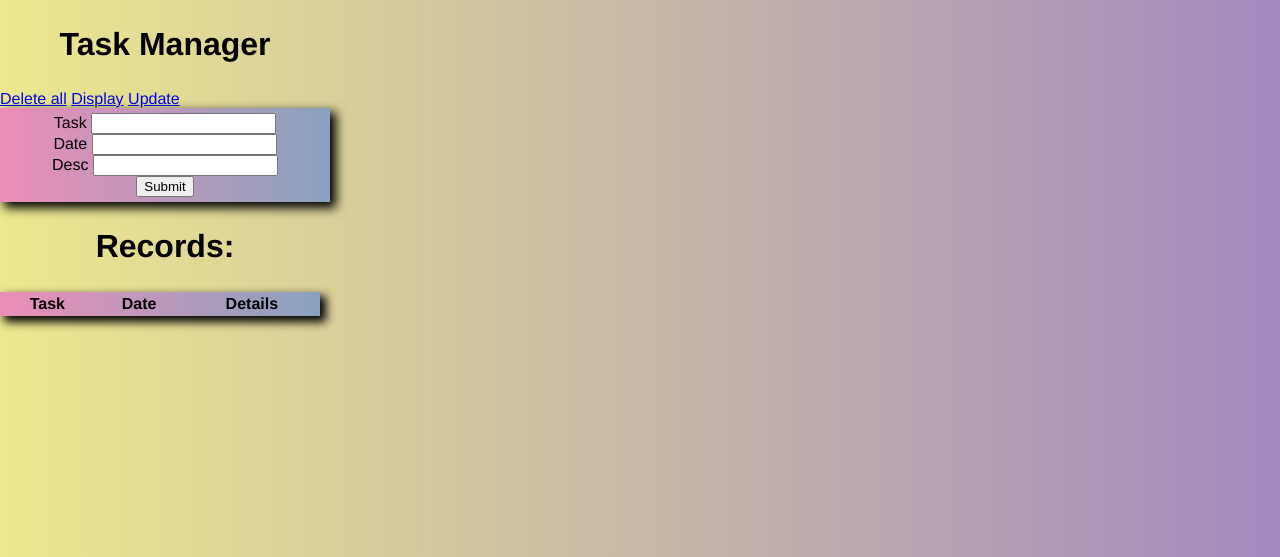
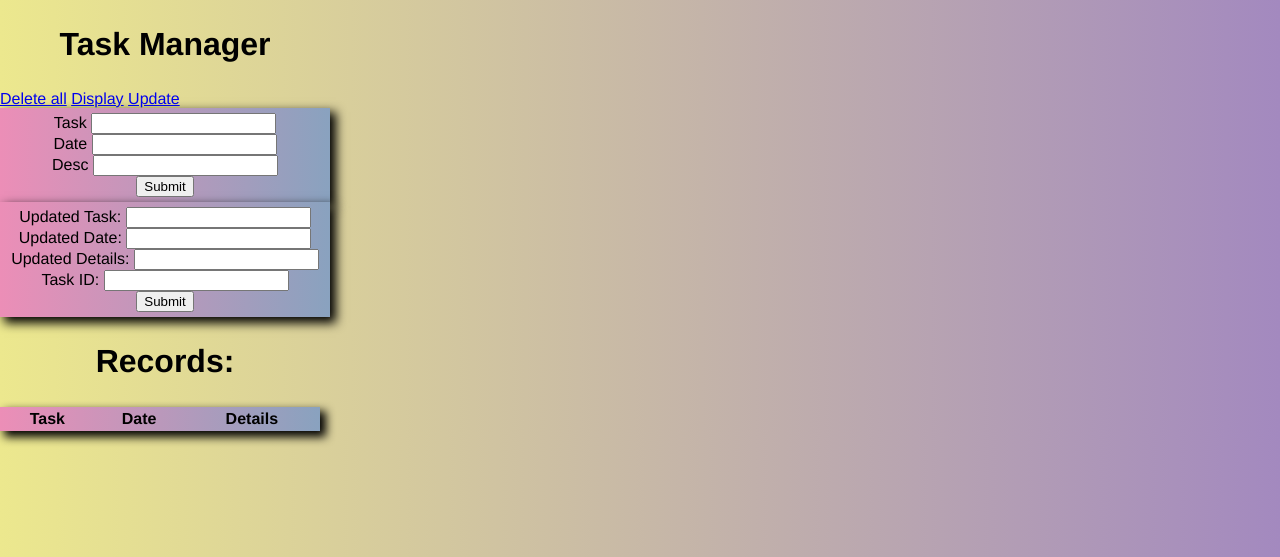
Before and after one commit to N01551957/Virtualization_Project2023, a Flask app: page / in a window 1280 px wide. Shown: the top 557 px of the page. Run offline with Flask 3, Linux system fonts and the light colour scheme; lists and menus that the app fills with data are empty; some libraries are stand-ins or nearby versions.

Commit message:
update function working

```diff
--- a/main.py
+++ b/main.py
@@ -69,10 +69,21 @@ def Delete_Tasks():
     cursor.close()
     return render_template('page.html')
 
-@app.route('/Update')
+@app.route('/Update', methods=['POST','GET'])
 def update_task():
-
-    return render_template('page,html')
+    if request.method == 'POST':
+        input1 = request.form["t1"]
+        input2 = request.form['input2']
+        input3 = request.form['input3']
+        input4 = request.form['input4']
+        cursor = mysql.connection.cursor()
+        cursor.execute ("""Update Virtualization_project.todo_list SET task_name = (%s),task_date = (%s),details = (%s)
+                                WHERE task_id = (%s) """,(input1,input2,input3,input4))
+        mysql.connection.commit()
+        cursor.close()
+        return render_template('page.html')
+    else:
+        return render_template('page.html')
 
 if __name__ == '__main__':
     app.run(debug = True,host="0.0.0.0")
--- a/templates/page.html
+++ b/templates/page.html
@@ -12,6 +12,7 @@
             <a href="/Display">Display</a>
             <a href="/Update">Update</a>
         </tr>
+
     <form action="/" method="POST">
         <label for="n1">Task</label>
         <input type = "text" id="n1" name = "name" /><br>
@@ -21,6 +22,19 @@
         <input type = "text" id="d2" name = "details" /><br>
         <input type = "submit" value = "Submit" />
     </form>
+
+    <form action="/Update" method="POST">
+        <label for="u1">Updated Task:</label>
+        <input type="text" id="u1" name = "t1" /><br>
+        <label for="u2">Updated Date:</label>
+        <input type="text" id="u2" name = "input2" /><br>
+        <label for="u3">Updated Details:</label>
+        <input type="text" id="u3" name = "input3" /><br>
+        <label for="u4">Task ID:</label>
+        <input type="int" id="u4" name = "input4" /><br>
+        <input type="submit" value = "Submit" />
+    </form>
+
     <table>
         <h1>Records:</h1>
         <tr>
```
